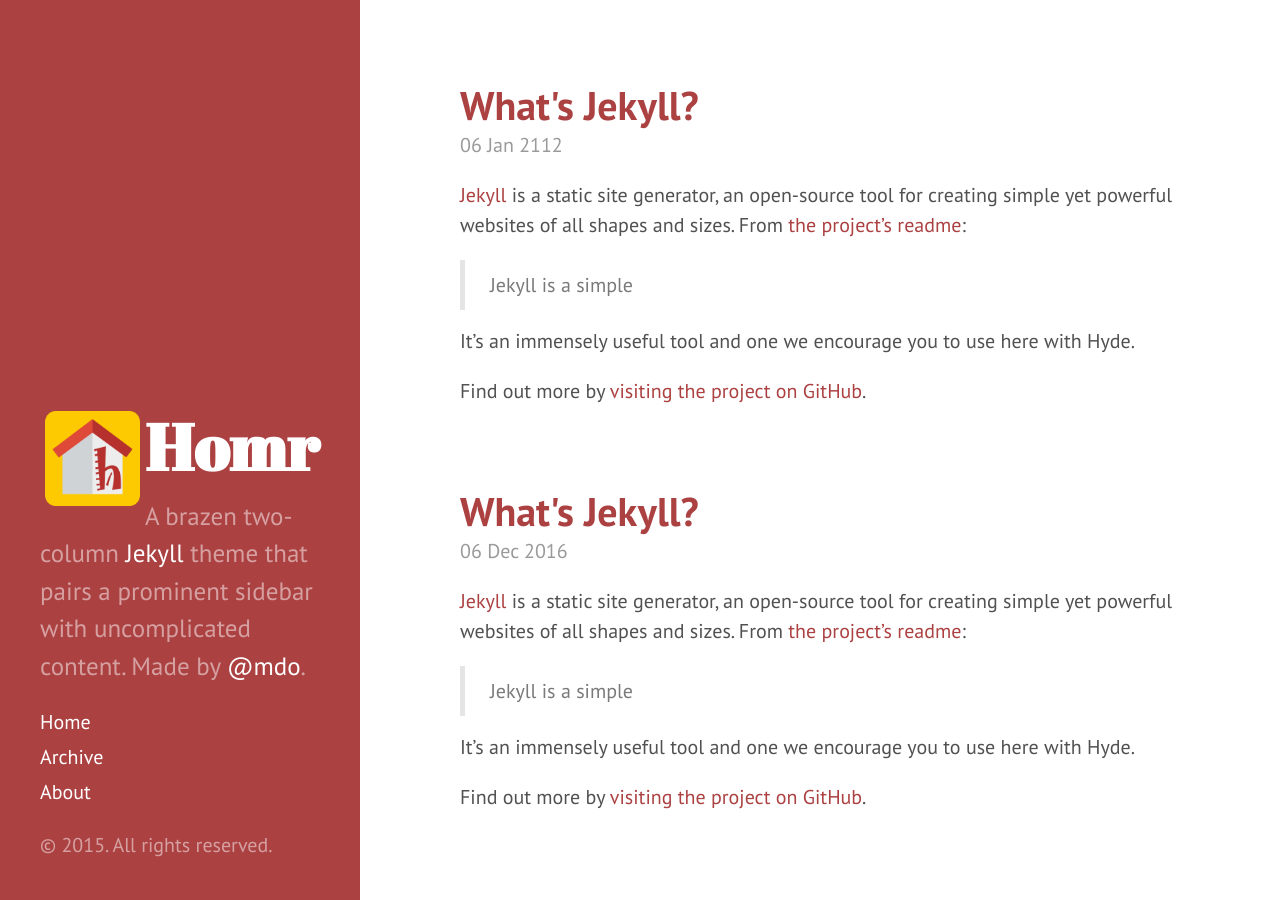
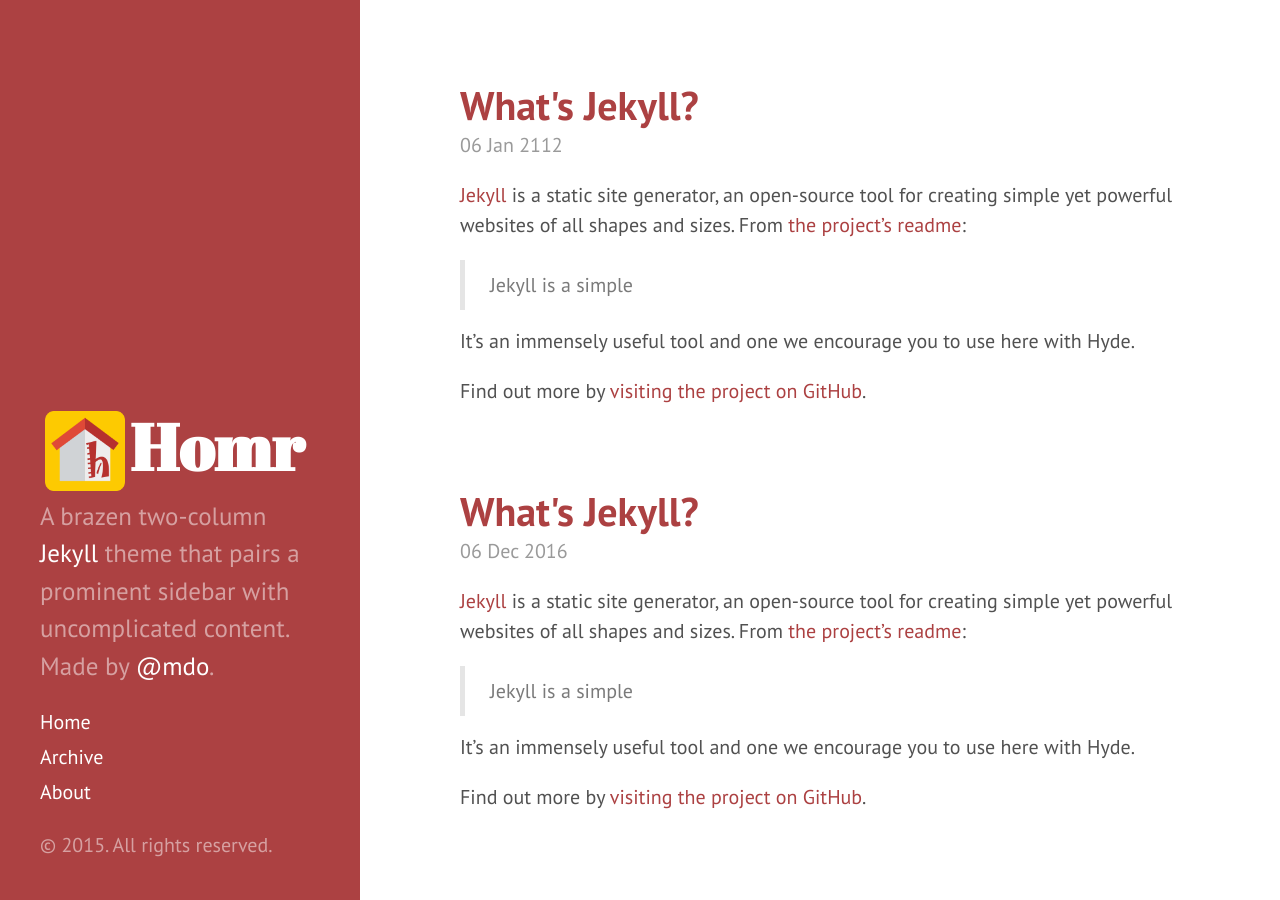
Before and after one commit to gonzovilla/blog, a Jekyll site: the page built from index.html, in a window 1280 px wide and 900 px high. Built offline with Jekyll 4.4.1, drawn with Linux system fonts in a browser that asks for light colours; Markdown is read by kramdown in place of the engine named in the settings; the list of posts is cut into pages by our own code.

Commit message:
no message

```diff
--- a/_includes/sidebar.html
+++ b/_includes/sidebar.html
@@ -18,7 +18,7 @@
         </tr>
       </table> -->
       <h1>
-      <img style="float: left; margin: 5px 5px 5px 5px;" src="{{ site.baseurl }}/public/homr.png" height="95dp" />
+      <img style="float: left; margin: 5px 5px 5px 5px;" src="{{ site.baseurl }}/public/homr.png" height="80dp" />
         <a href="{{ site.baseurl }}">
           {{ site.title }}
         </a>
```
